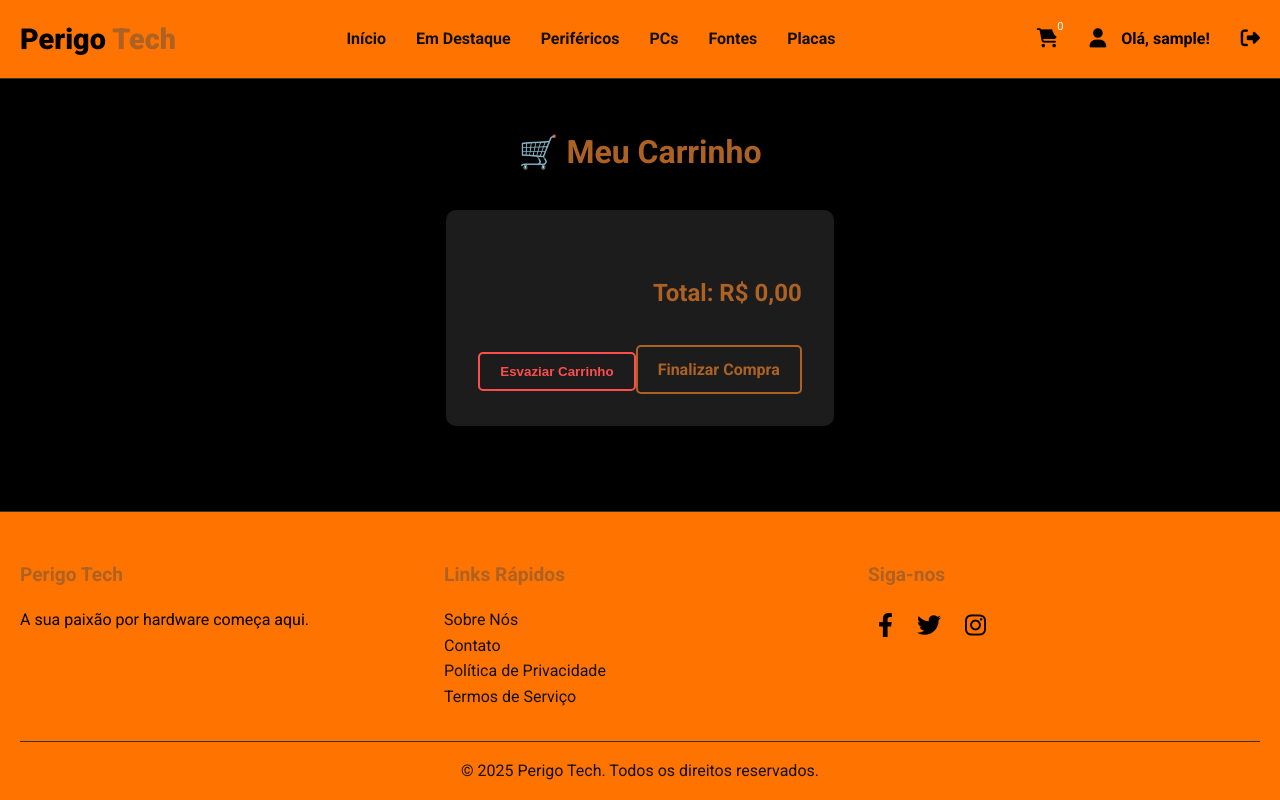
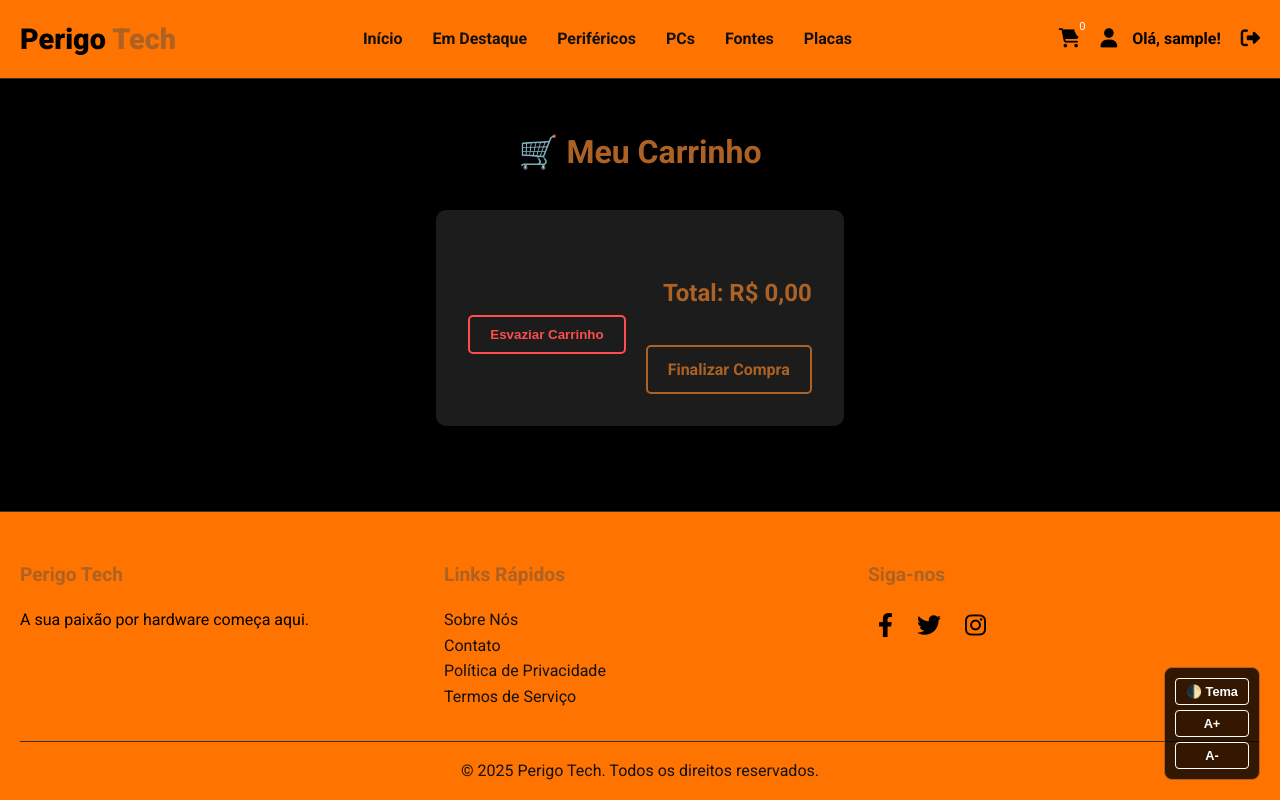
Before and after one commit to yanosmartins/Perigo-Tech, a PHP site: page /carrinho.php in a window 1280 px wide. Run offline with PHP 8.4, Linux system fonts and the light colour scheme; the visitor is signed in with stand-in values (Sample User, id 1); data that the repository does not hold is empty.

Commit message:
Update carrinho.php

```diff
--- a/perigotech/carrinho.php
+++ b/perigotech/carrinho.php
@@ -44,16 +43,38 @@ if (!isset($_SESSION['nome'])) {
             --text-color: #000000;
             --text-muted: #111111;
             --accent-color: #ff7300;
+            --body-bg: #000000;
+            --body-text: #ffffff;
+        }
+
+        body.light-mode {
+            --body-bg: #ffffff;
+            --body-text: #000000;
+        }
+
+        body.light-mode .cart {
+            background-color: #f4f4f4;
+            color: #000;
+        }
+
+        body.light-mode .cart-details h3 {
+            color: #000;
+        }
+
+        body.light-mode .cart-item {
+            border-bottom: 1px solid #ccc;
         }
 
         body {
             font-family: 'Roboto', sans-serif;
-            background-color: black;
-            color: white;
+            background-color: var(--body-bg);
+            color: var(--body-text);
             line-height: 1.6;
             display: flex;
             flex-direction: column;
             min-height: 100vh;
+            transition: background-color 0.3s, color 0.3s;
+            /* Transição suave */
         }
 
         main {
@@ -122,7 +142,7 @@ if (!isset($_SESSION['nome'])) {
             color: var(--text-color);
             text-decoration: none;
             font-size: 1.2rem;
-            margin-left: 31px;
+            margin-left: 20px;
             position: relative;
         }
 
@@ -220,11 +203,114 @@ if (!isset($_SESSION['nome'])) {
             color: white;
         }
 
+        .cart {
+            background: #1c1c1c;
+            padding: 2rem;
+            border-radius: 10px;
+            color: white;
+            margin-top: 1rem;
+        }
+
+        .cart-item {
+            display: flex;
+            align-items: center;
+            border-bottom: 1px solid #333;
+            padding: 1.5rem 0;
+            gap: 20px;
+        }
+
+        .cart-img {
+            width: 100px;
+            height: 100px;
+            object-fit: contain;
+            border-radius: 8px;
+            background: #fff;
+            padding: 5px;
+            flex-shrink: 0;
+        }
+
+        .cart-details {
+            flex: 1;
+        }
+
+        .cart-details h3 {
+            margin-bottom: .5rem;
+            font-size: 1.1rem;
+            color: inherit;
+        }
+
+        .cart-details .price {
+            color: var(--primary-color);
+            font-weight: bold;
+            margin-bottom: 1rem;
+        }
+
+        .cart-actions {
+            display: flex;
+            align-items: center;
+            gap: 10px;
+            flex-wrap: wrap;
+        }
+
+        .cart-actions span {
+            font-size: 1.2rem;
+            font-weight: bold;
+            margin: 0 10px;
+            color: inherit;
+        }
+
+        .cart-item-subtotal {
+            text-align: right;
+            min-width: 120px;
+        }
+
+        .cart-item-subtotal p {
+            font-size: 0.9rem;
+            color: #aaa;
+        }
+
+        .cart-total {
+            margin-top: 2rem;
+            display: flex;
+            justify-content: space-between;
+            align-items: center;
+            flex-wrap: wrap;
+            gap: 20px;
+        }
+
+        .total-finalizar {
+            text-align: right;
+        }
+
+        .cart-total h2 {
+            margin-bottom: 1rem;
+            color: var(--primary-color);
+        }
+
+        .btn-danger {
+            background-color: transparent;
+            color: #ff4d4d;
+            padding: 10px 20px;
+            border: 2px solid #ff4d4d;
+            border-radius: 5px;
+            font-weight: 700;
+            cursor: pointer;
+            transition: all 0.3s ease;
+            text-decoration: none;
+        }
+
+        .btn-danger:hover {
+            background-color: #ff4d4d;
+            color: white;
+        }
+
         /* --- Rodapé --- */
         .main-footer {
             background-color: var(--card-bg);
             padding: 3rem 0 1rem;
             border-top: 1px solid #333;
+            margin-top: auto;
+            color: #000;
         }
 
         .footer-content {
@@ -277,12 +363,38 @@ if (!isset($_SESSION['nome'])) {
             color: var(--text-muted);
         }
 
-        /* --- Media Queries (Responsividade) --- */
-        @media (min-width: 768px) {
-            .mobile-menu-icon {
-                display: none;
+        .accessibility-menu {
+            position: fixed;
+            bottom: 20px;
+            right: 20px;
+            background: rgba(0, 0, 0, 0.8);
+            padding: 10px;
+            border-radius: 8px;
+            border: 1px solid var(--primary-color);
+            z-index: 2000;
+            display: flex;
+            flex-direction: column;
+            gap: 5px;
         }
 
+        .accessibility-btn {
+            background: transparent;
+            border: 1px solid #fff;
+            color: #fff;
+            padding: 5px 10px;
+            border-radius: 4px;
+            cursor: pointer;
+            font-size: 0.8rem;
+            font-weight: bold;
+        }
+
+        .accessibility-btn:hover {
+            background: var(--primary-color);
+            border-color: var(--primary-color);
+        }
+
+        /* --- RESPONSIVIDADE --- */
+        @media (min-width: 768px) {
             .main-nav {
                 display: flex;
             }
@@ -293,89 +405,59 @@ if (!isset($_SESSION['nome'])) {
             }
         }
 
-        .cart {
-            background: #1c1c1c;
-            padding: 2rem;
-            border-radius: 10px;
-            color: white;
-        }
-
+        @media (max-width: 768px) {
             .cart-item {
-            display: flex;
-            align-items: center;
-            border-bottom: 1px solid #333;
-            padding: 1rem 0;
+                flex-direction: column;
+                align-items: flex-start;
+                text-align: left;
             }
 
             .cart-img {
-            width: 120px;
-            height: auto;
-            margin-right: 20px;
-            border-radius: 8px;
-            background: #fff;
-            padding: 5px;
+                width: 300px;
+                height: 300px;
+                margin-bottom: 10px;
             }
 
             .cart-details {
-            flex: 1;
-        }
-
-        .cart-details h3 {
-            margin-bottom: .5rem;
-            color: white;
-        }
-
-        .cart-details .price {
-            color: var(--primary-color);
-            font-weight: bold;
-            margin-bottom: 1rem;
+                width: 100%;
             }
 
             .cart-actions {
-            display: flex;
-            align-items: center;
-            gap: 10px;
+                justify-content: flex-start;
+                margin-top: 30px;
             }
 
-        .cart-actions span {
-            font-size: 1.2rem;
-            font-weight: bold;
-        }
-
-        .cart-total {
-            margin-top: 2rem;
+            .cart-item-subtotal {
+                text-align: left;
+                margin-top: 15px;
+                width: 100%;
+                border-top: 1px solid #333;
+                padding-top: 10px;
                 display: flex;
                 justify-content: space-between;
                 align-items: center;
             }
 
-        .total-finalizar {
-            text-align: right;
+            .cart-total {
+                flex-direction: column;
+                text-align: center;
+                align-items: stretch;
             }
 
-        .cart-total h2 {
-            margin-bottom: 1rem;
-            color: var(--primary-color);
+            .total-finalizar {
+                text-align: center;
+                margin-top: 20px;
             }
 
-        .btn-danger {
-            background-color: transparent;
-            color: #ff4d4d;
-            padding: 10px 20px;
-            border: 2px solid #ff4d4d;
-            border-radius: 5px;
-            font-weight: 700;
-            cursor: pointer;
-            transition: all 0.3s ease;
-            margin-top: 4.7rem;
-            text-decoration: none;
+            .btn-secondary.remove {
+                margin-left: 0 !important;
+                width: 100%;
             }
 
-        .btn-danger:hover {
-            background-color: #ff4d4d;
-            color: white;
+            .cart-actions form {
+                display: inline-block;
             }
-
+        }
     </style>
 </head>
 
@@ -420,17 +498,17 @@ if (!isset($_SESSION['nome'])) {
             $total_geral = 0;
 
             if (empty($_SESSION['carrinho'])) :
-
                 echo '<p style="text-align: center; font-size: 1.2rem;">Seu carrinho está vazio.</p>';
                 echo '<div style="text-align: center; margin-top: 2rem;"><a href="loja.php" class="btn-primary" style="width: auto;">Voltar para a Loja</a></div>';
+            else :
+                $ids_produtos = implode(',', array_keys($_SESSION['carrinho']));
+                // Validação para evitar erro SQL se array vazio
+                if (empty($ids_produtos)) $ids_produtos = "0";
 
-            else :
-
-                $ids_produtos = implode(',', array_keys($_SESSION['carrinho']));
                 $sql = "SELECT * FROM produtos WHERE id_prod IN ($ids_produtos)";
                 $result = $conn->query($sql);
 
-                if ($result->num_rows > 0) :
+                if ($result && $result->num_rows > 0) :
                     while ($produto = $result->fetch_assoc()) :
                         $id = $produto['id_prod'];
                         $quantidade = $_SESSION['carrinho'][$id];
@@ -524,6 +604,46 @@ if (!isset($_SESSION['nome'])) {
         </div>
     </footer>
 
+    <div class="accessibility-menu">
+        <button id="toggle-theme" class="accessibility-btn">🌓 Tema</button>
+        <button id="increase-font" class="accessibility-btn">A+</button>
+        <button id="decrease-font" class="accessibility-btn">A-</button>
+    </div>
+
+    <script>
+        document.addEventListener('DOMContentLoaded', () => {
+            const body = document.body;
+            const btnToggle = document.getElementById('toggle-theme');
+            const btnInc = document.getElementById('increase-font');
+            const btnDec = document.getElementById('decrease-font');
+
+            // Acessibilidade
+            btnToggle.addEventListener('click', () => {
+                body.classList.toggle('light-mode');
+                const isLight = body.classList.contains('light-mode');
+                localStorage.setItem('theme', isLight ? 'light' : 'dark');
+            });
+
+            if (localStorage.getItem('theme') === 'light') {
+                body.classList.add('light-mode');
+            }
+
+            let currentFont = 100;
+            btnInc.addEventListener('click', () => {
+                if (currentFont < 150) {
+                    currentFont += 10;
+                    document.documentElement.style.fontSize = currentFont + '%';
+                }
+            });
+            btnDec.addEventListener('click', () => {
+                if (currentFont > 70) {
+                    currentFont -= 10;
+                    document.documentElement.style.fontSize = currentFont + '%';
+                }
+            });
+        });
+    </script>
+
 </body>
 
 </html>
```
Also changed, not shown: other parts of perigotech/carrinho.php (+8 -49 lines). Lines whose indentation alone changed are shown as unchanged.
